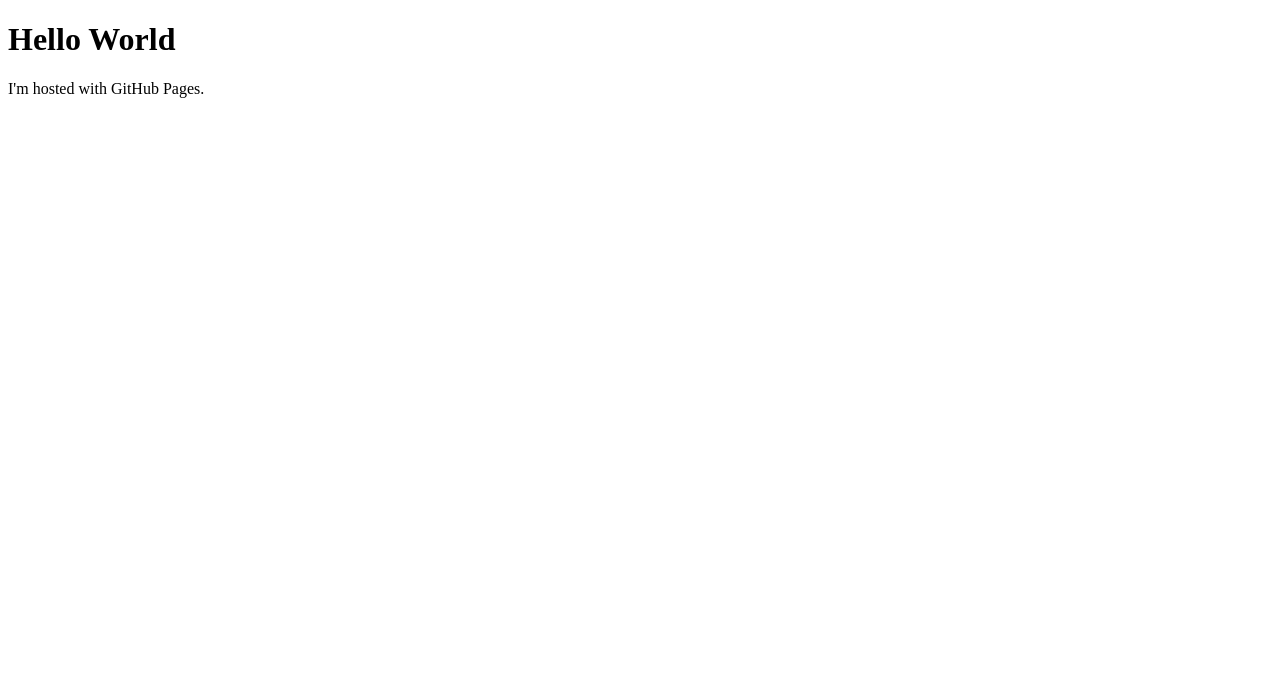
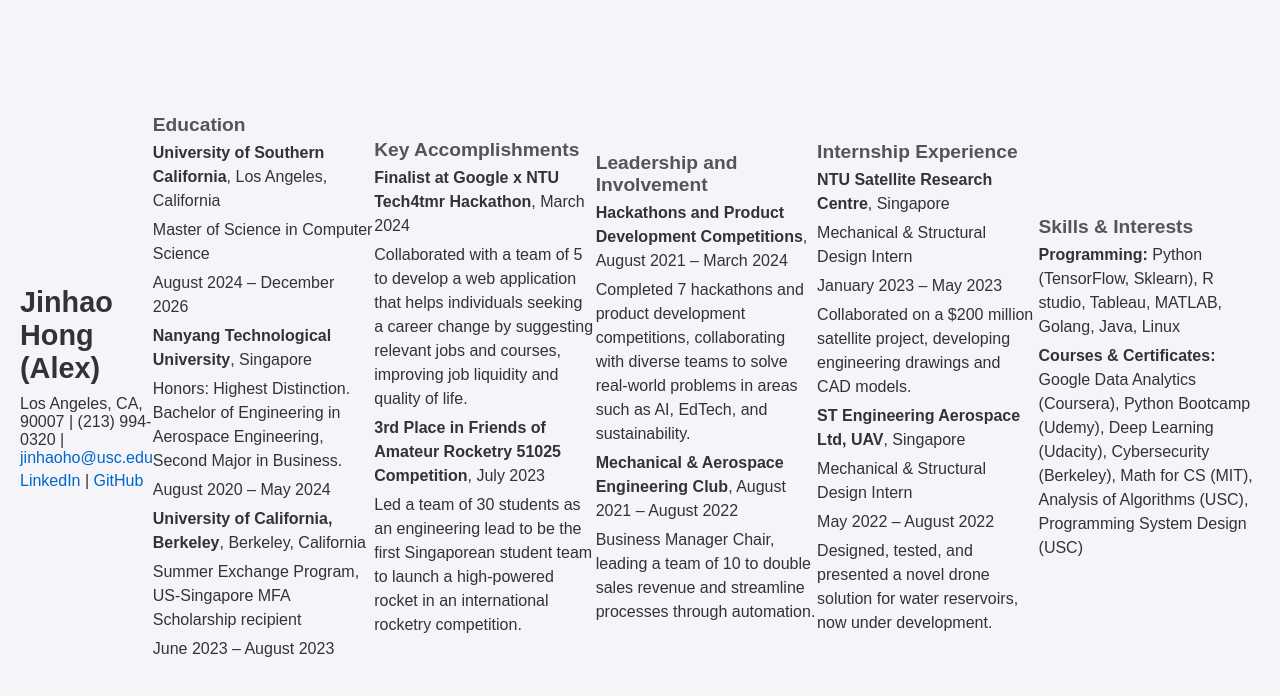
Before and after one commit to hongjinhao/hongjinhao.github.io, a plain HTML site: page index.html in a window 1280 px wide. Drawn offline with Linux system fonts and the light colour scheme.

Commit message:
Updated some html and css
Added information about resume and some css to format

```diff
--- a/index.html
+++ b/index.html
@@ -1,7 +1,76 @@
 <!DOCTYPE html>
-<html>
+<html lang="en">
+<head>
+    <meta charset="UTF-8">
+    <meta name="viewport" content="width=device-width, initial-scale=1.0">
+    <title>Resume - Jinhao Hong (Alex)</title>
+    <link rel="stylesheet" href="style.css">
+</head>
 <body>
-<h1>Hello World</h1>
-<p>I'm hosted with GitHub Pages.</p>
+
+    <!-- Header Section -->
+    <header>
+        <h1>Jinhao Hong (Alex)</h1>
+        <p>Los Angeles, CA, 90007 | (213) 994-0320 | <a href="mailto:jinhaoho@usc.edu">jinhaoho@usc.edu</a></p>
+        <p><a href="https://www.linkedin.com/in/hongjinhao/">LinkedIn</a> | <a href="https://github.com/hongjinhao">GitHub</a></p>
+    </header>
+
+    <!-- Education Section -->
+    <section>
+        <h2>Education</h2>
+        <p><strong>University of Southern California</strong>, Los Angeles, California</p>
+        <p>Master of Science in Computer Science</p>
+        <p>August 2024 – December 2026</p>
+
+        <p><strong>Nanyang Technological University</strong>, Singapore</p>
+        <p>Honors: Highest Distinction. Bachelor of Engineering in Aerospace Engineering, Second Major in Business.</p>
+        <p>August 2020 – May 2024</p>
+
+        <p><strong>University of California, Berkeley</strong>, Berkeley, California</p>
+        <p>Summer Exchange Program, US-Singapore MFA Scholarship recipient</p>
+        <p>June 2023 – August 2023</p>
+    </section>
+
+    <!-- Key Accomplishments Section -->
+    <section>
+        <h2>Key Accomplishments</h2>
+        <p><strong>Finalist at Google x NTU Tech4tmr Hackathon</strong>, March 2024</p>
+        <p>Collaborated with a team of 5 to develop a web application that helps individuals seeking a career change by suggesting relevant jobs and courses, improving job liquidity and quality of life.</p>
+
+        <p><strong>3rd Place in Friends of Amateur Rocketry 51025 Competition</strong>, July 2023</p>
+        <p>Led a team of 30 students as an engineering lead to be the first Singaporean student team to launch a high-powered rocket in an international rocketry competition.</p>
+    </section>
+
+    <!-- Leadership and Involvement Section -->
+    <section>
+        <h2>Leadership and Involvement</h2>
+        <p><strong>Hackathons and Product Development Competitions</strong>, August 2021 – March 2024</p>
+        <p>Completed 7 hackathons and product development competitions, collaborating with diverse teams to solve real-world problems in areas such as AI, EdTech, and sustainability.</p>
+
+        <p><strong>Mechanical & Aerospace Engineering Club</strong>, August 2021 – August 2022</p>
+        <p>Business Manager Chair, leading a team of 10 to double sales revenue and streamline processes through automation.</p>
+    </section>
+
+    <!-- Internship Experience Section -->
+    <section>
+        <h2>Internship Experience</h2>
+        <p><strong>NTU Satellite Research Centre</strong>, Singapore</p>
+        <p>Mechanical & Structural Design Intern</p>
+        <p>January 2023 – May 2023</p>
+        <p>Collaborated on a $200 million satellite project, developing engineering drawings and CAD models.</p>
+
+        <p><strong>ST Engineering Aerospace Ltd, UAV</strong>, Singapore</p>
+        <p>Mechanical & Structural Design Intern</p>
+        <p>May 2022 – August 2022</p>
+        <p>Designed, tested, and presented a novel drone solution for water reservoirs, now under development.</p>
+    </section>
+
+    <!-- Skills and Interests Section -->
+    <section>
+        <h2>Skills & Interests</h2>
+        <p><strong>Programming:</strong> Python (TensorFlow, Sklearn), R studio, Tableau, MATLAB, Golang, Java, Linux</p>
+        <p><strong>Courses & Certificates:</strong> Google Data Analytics (Coursera), Python Bootcamp (Udemy), Deep Learning (Udacity), Cybersecurity (Berkeley), Math for CS (MIT), Analysis of Algorithms (USC), Programming System Design (USC)</p>
+    </section>
+
 </body>
 </html>
--- /dev/null
+++ b/style.css
@@ -0,0 +1,53 @@
+/* Basic Reset and Styling */
+* {
+    margin: 0;
+    padding: 0;
+    box-sizing: border-box;
+    font-family: Arial, sans-serif;
+    color: #333;
+}
+section, p {
+    display: block;
+    width: 100%;
+}
+
+body {
+    display: flex;
+    justify-content: center;
+    align-items: center;
+    min-height: 100vh;
+    background-color: #f4f4f9;
+    padding: 20px;
+}
+
+header, section {
+    margin-bottom: 20px;
+}
+
+h1 {
+    font-size: 1.8rem;
+    margin-bottom: 10px;
+}
+
+h2 {
+    font-size: 1.2rem;
+    color: #555;
+    margin-bottom: 5px;
+}
+
+p {
+    margin-bottom: 5px;
+}
+
+a {
+    color: #0066cc;
+    text-decoration: none;
+}
+
+a:hover {
+    text-decoration: underline;
+}
+
+section p {
+    line-height: 1.5;
+}
```
Also changed, not shown: index.js (added).
